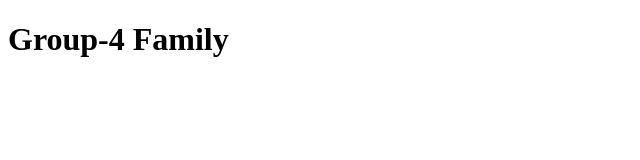
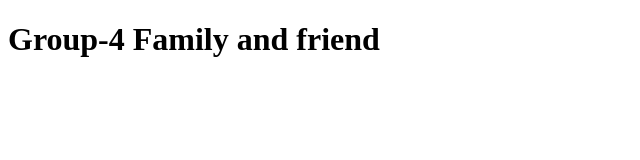
Before and after one commit to Alex2023-git/gitPractice, a plain HTML site: page pages/index.html in a window 1280 px wide. Shown: the whole page, without its empty margins (0-640 px from the left). Drawn offline with Linux system fonts and the light colour scheme.

Commit message:
Update index.html

```diff
--- a/pages/index.html
+++ b/pages/index.html
@@ -7,6 +7,6 @@
     <title>Document</title>
 </head>
 <body>
-    <h1>Group-4 Family</h1>
+    <h1>Group-4 Family and friend</h1>
 </body>
 </html>
```
